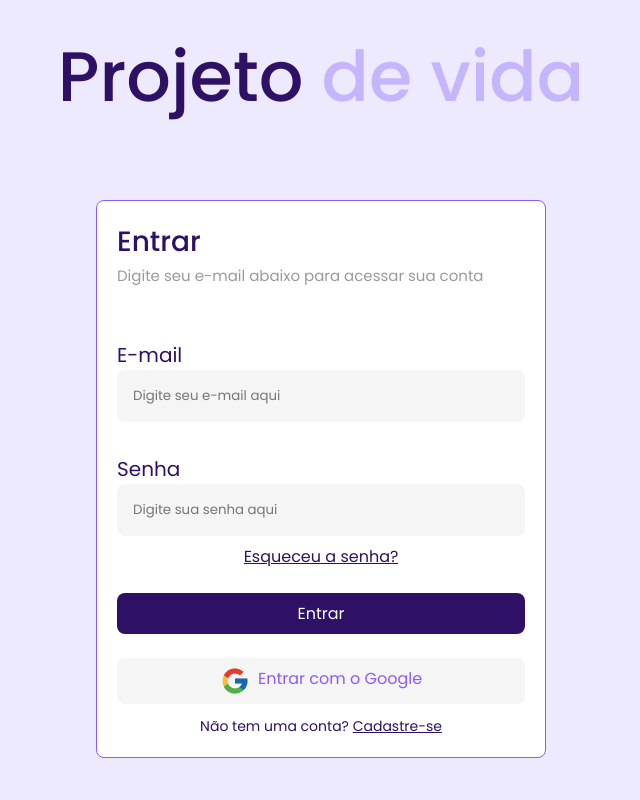
After one commit to kauafreitass/projeto, a PHP site: page /views/auth/index.php in a window 1280 px wide. The commit adds this page. Shown: the whole page, without its empty margins (319-959 px from the left). Run offline with PHP 8.4, Linux system fonts and the light colour scheme.

Commit message:
Atualização no front-end: criado landing page e páginas de login, cadastro e redefinição de senha.

```diff
--- /dev/null
+++ b/assets/css/auth.css
@@ -0,0 +1,145 @@
+@import url('https://fonts.googleapis.com/css2?family=Poppins:ital,wght@0,100;0,200;0,300;0,400;0,500;0,600;0,700;0,800;0,900;1,100;1,200;1,300;1,400;1,500;1,600;1,700;1,800;1,900&display=swap');
+
+* {
+    margin: 0;
+    padding: 0;
+    font-family: Poppins, sans-serif;
+    box-sizing: border-box;
+    text-decoration: none;
+    overflow-x: hidden;
+}
+
+body {
+    background-color: #EDE9FE;
+    display: flex;
+    flex-direction: column;
+    height: 100vh;
+    width: 100vw;
+}
+
+.header {
+    width: 100vw;
+    display: flex;
+    justify-content: center;
+    padding: 24px;
+    height: 25vh;
+}
+
+.header-title {
+    color: #2E1065;
+    font-size: 70px;
+    font-weight: 500;
+}
+.header-alt-title {
+    color: #C4B5FD;
+}
+
+.card-container {
+    display: flex;
+    justify-content: center;
+    align-content: center;
+    height: 75vh;
+    background: transparent;
+}
+
+.card-box {
+    background-color: #FFFFFF;
+    padding: 20px;
+    border-radius: 8px;
+    border: 1px solid #8B5CF6;
+    height: fit-content;
+    width: 450px;
+}
+
+.card-header {
+    margin-bottom: 20px;
+}
+
+.card-title {
+    color: #2E1065;
+    font-size: 28px;
+    font-weight: 500;
+}
+
+.card-subtitle {
+    color: #9A9A9A;
+    font-size: 15px;
+    font-weight: 400;
+}
+
+.card-form-group {
+    display: flex;
+    flex-direction: column;
+    align-items: center;
+}
+
+.input-group {
+    display: flex;
+    flex-direction: column;
+    width: 100%;
+    margin-top: 32px;
+}
+
+.input-group label {
+    color: #2E1065;
+    font-size: 20px;
+    font-weight: 400;
+}
+
+.input-group input {
+    background-color: #F5F5F5;
+    border: none;
+    outline: none;
+    padding: 16px;
+    border-radius: 8px;
+}
+
+.forgot-password {
+    color: #2E1065;
+    text-decoration: underline;
+    margin-top: 8px;
+}
+
+.btn-login {
+    background-color: #2E1065;
+    color: #fff;
+    border: none;
+    outline: none;
+    padding: 8px;
+    border-radius: 8px;
+    cursor: pointer;
+    width: 100%;
+    font-size: 16px;
+    margin-top: 24px;
+}
+
+.btn-google {
+    background-color: #F5F5F5;
+    color: #8B5CF6;
+    border: none;
+    outline: none;
+    padding: 8px;
+    border-radius: 8px;
+    cursor: pointer;
+    width: 100%;
+    font-size: 16px;
+    margin-top: 24px;
+    display: flex;
+    justify-content: center;
+    align-content: center;
+    gap: 8px;
+}
+
+.w-100 {
+    width: 100%;
+}
+
+.sign-up-href {
+    color: #2E1065;
+    margin-top: 12px;
+    font-size: 14px;
+}
+
+.sign-up-href span {
+    text-decoration: underline;
+}
--- /dev/null
+++ b/views/auth/index.php
@@ -0,0 +1,67 @@
+<?php
+
+?>
+
+<!doctype html>
+<html lang="pt-br">
+<head>
+    <meta charset="UTF-8">
+    <meta name="viewport"
+          content="width=device-width, user-scalable=no, initial-scale=1.0, maximum-scale=1.0, minimum-scale=1.0">
+    <meta http-equiv="X-UA-Compatible" content="ie=edge">
+    <link rel="stylesheet" href="../../assets/css/auth.css">
+    <title>Entre com sua conta</title>
+</head>
+<body>
+
+<header class="header">
+    <p class="header-title">
+        Projeto <span class="header-alt-title">de vida</span>
+    </p>
+</header>
+
+<main>
+    <section class="card-container">
+        <div class="card-box">
+            <div class="card-header">
+                <p class="card-title">Entrar</p>
+                <span class="card-subtitle">Digite seu e-mail abaixo para acessar sua conta</span>
+            </div>
+
+            <div class="card-form">
+                <form action="#" class="card-form-group">
+                    <div class="input-group">
+                        <label for="email">E-mail</label>
+                        <input type="email" name="email" id="email" placeholder="Digite seu e-mail aqui">
+                    </div>
+                    <div class="input-group">
+                        <label for="password">Senha</label>
+                        <input type="password" name="password" id="password" placeholder="Digite sua senha aqui">
+                    </div>
+                    <a href="forgot-password.php" class="forgot-password">Esqueceu a senha?</a>
+                    <button type="submit" class="btn-login">Entrar</button>
+                    <a href="#" class="w-100">
+                        <button type="button" class="btn-google">
+                            <svg xmlns="http://www.w3.org/2000/svg" x="0px" y="0px" width="30" height="30"
+                                 viewBox="0 0 48 48">
+                                <path fill="#fbc02d"
+                                      d="M43.611,20.083H42V20H24v8h11.303c-1.649,4.657-6.08,8-11.303,8c-6.627,0-12-5.373-12-12	s5.373-12,12-12c3.059,0,5.842,1.154,7.961,3.039l5.657-5.657C34.046,6.053,29.268,4,24,4C12.955,4,4,12.955,4,24s8.955,20,20,20	s20-8.955,20-20C44,22.659,43.862,21.35,43.611,20.083z"></path>
+                                <path fill="#e53935"
+                                      d="M6.306,14.691l6.571,4.819C14.655,15.108,18.961,12,24,12c3.059,0,5.842,1.154,7.961,3.039	l5.657-5.657C34.046,6.053,29.268,4,24,4C16.318,4,9.656,8.337,6.306,14.691z"></path>
+                                <path fill="#4caf50"
+                                      d="M24,44c5.166,0,9.86-1.977,13.409-5.192l-6.19-5.238C29.211,35.091,26.715,36,24,36	c-5.202,0-9.619-3.317-11.283-7.946l-6.522,5.025C9.505,39.556,16.227,44,24,44z"></path>
+                                <path fill="#1565c0"
+                                      d="M43.611,20.083L43.595,20L42,20H24v8h11.303c-0.792,2.237-2.231,4.166-4.087,5.571	c0.001-0.001,0.002-0.001,0.003-0.002l6.19,5.238C36.971,39.205,44,34,44,24C44,22.659,43.862,21.35,43.611,20.083z"></path>
+                            </svg>
+                            Entrar com o Google
+                        </button>
+                    </a>
+                    <a href="register.php" class="sign-up-href">Não tem uma conta? <span>Cadastre-se</span></a>
+                </form>
+            </div>
+        </div>
+    </section>
+</main>
+
+</body>
+</html>
```
Also changed, not shown: assets/css/root.css (added, +10 -0 lines), assets/css/style.css (renamed from assets/style.css, +7 -50 lines), index.php (+9 -14 lines), views/auth/forgot-password.php (added, +50 -0 lines), views/auth/register.php (added, +54 -0 lines), views/components/footer.php (added, +19 -0 lines), views/components/header.php (added, +79 -0 lines).
